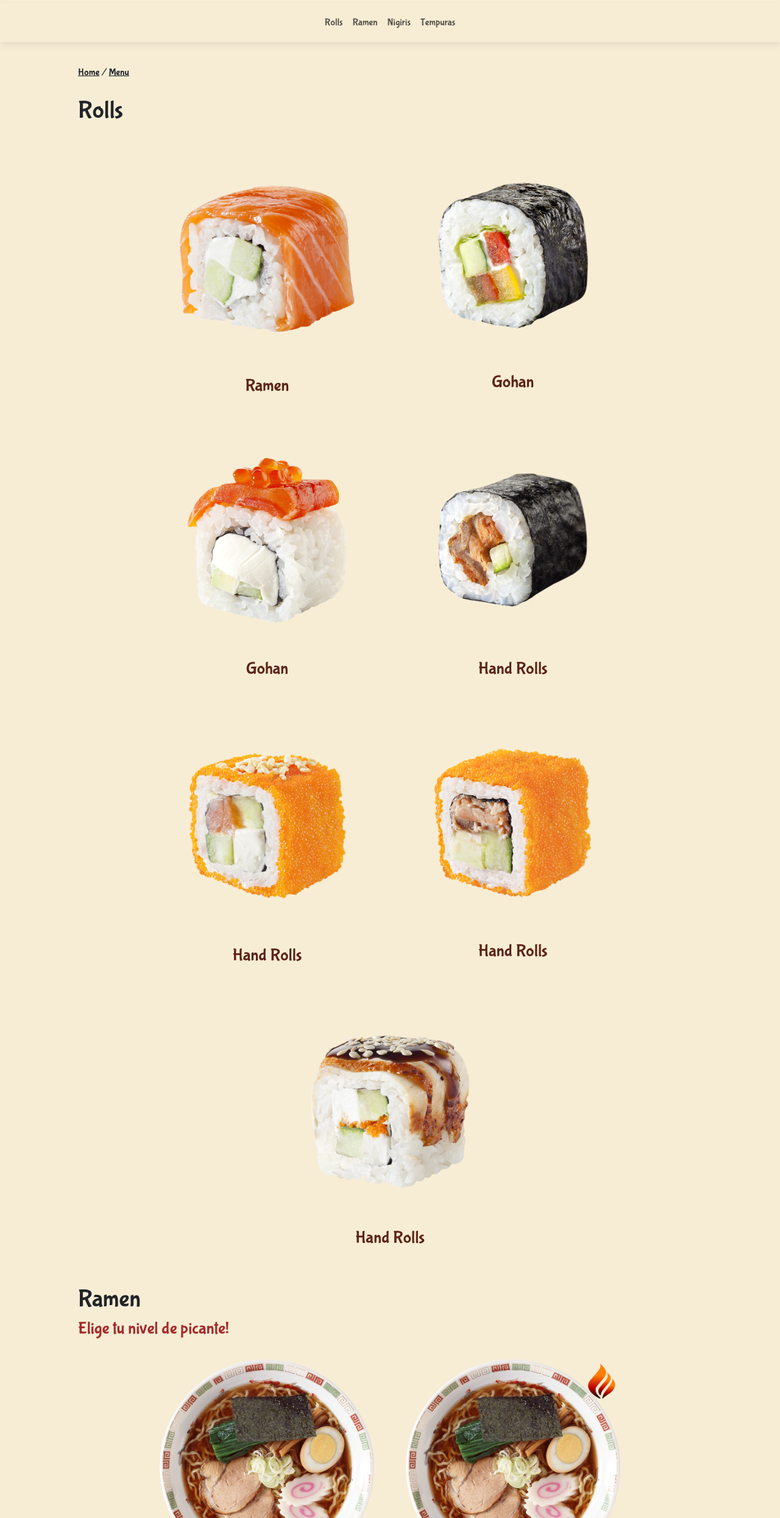
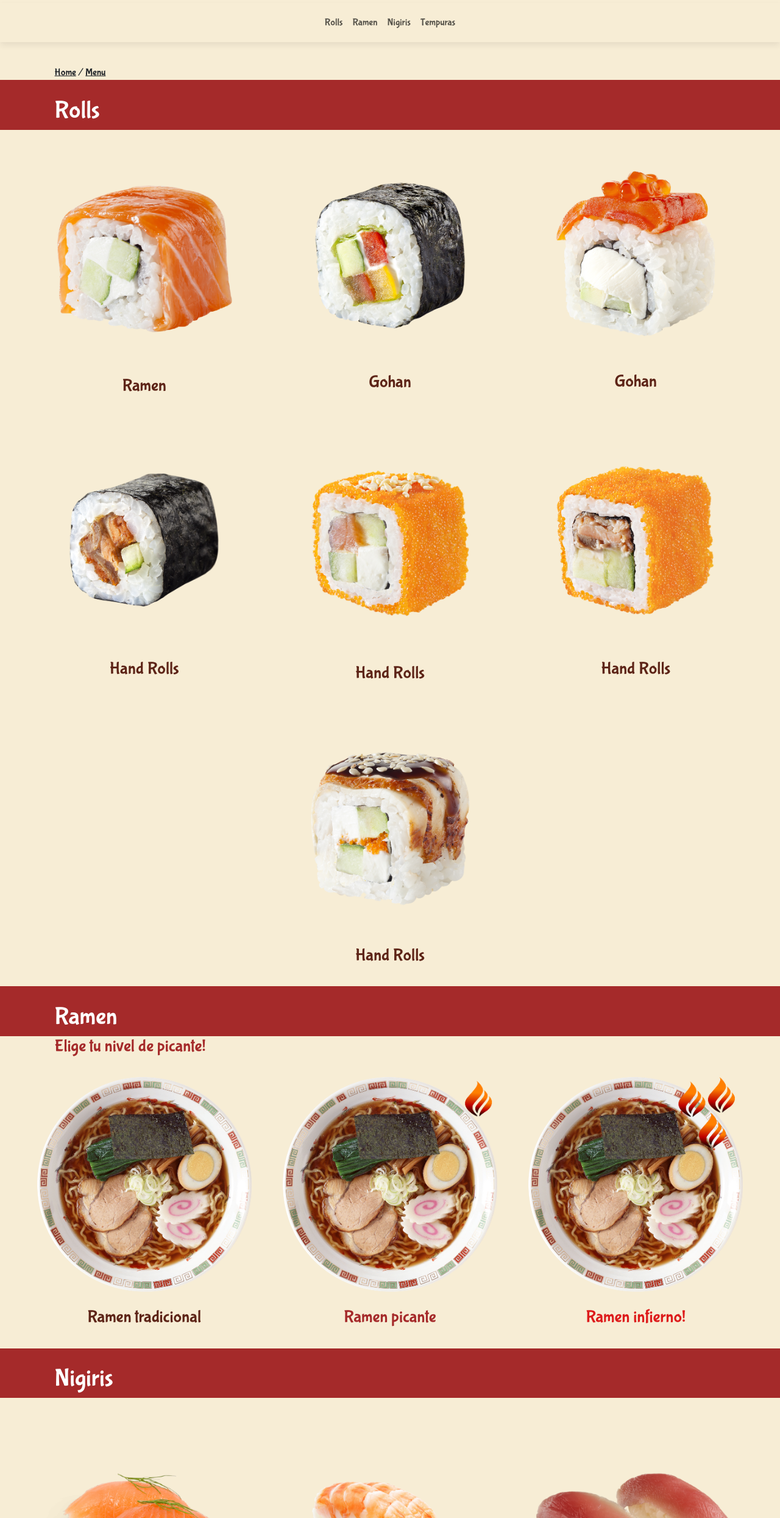
Before and after one commit to JavieerM/JavieerM.github.io, a plain HTML site: page menu.html in a window 1280 px wide. Shown: the part 71-2560 px from the top of the page at 61% size. Drawn offline with nearby package versions, Linux system fonts and the light colour scheme.

Commit message:
Modificacion del menu. Barras rojas entre categorias

```diff
--- a/menu.html
+++ b/menu.html
@@ -73,15 +73,15 @@
 	</nav>
 
 	<!--Menu-->
-	<div class="tarjetas row justify-content-center data-bs-spy="scroll" data-bs-target="#navbar-example2" data-bs-offset="0" class="scrollspy-example" tabindex="0"">
+	<div style="margin: 0;" class="tarjetas row justify-content-center data-bs-spy="scroll" data-bs-target="#navbar-example2" data-bs-offset="0" class="scrollspy-example" tabindex="0"">
 		<div style="margin-top: 3vw; padding-left: 7vw;">
 			<a href="index.html" style="color: inherit;">Home</a>
 			/
 			<a href="menu.html" style="color: inherit;">Menu</a>
 		</div>
 		<!--Rolls-->
-		<div style="padding-left: 7vw; padding-top: 2vw;">
-			<h1 id="Rolls">Rolls</h1>
+		<div style="padding-left: 7vw; padding-top: 2vw; background-color: #a52a2a;">
+			<h1 style="color: white;" id="Rolls">Rolls</h1>
 		</div>
 		<div class="card" style="width: 22rem;">
 			<img src="Rolls\Roll1.png" class="menu-item card-img-top" alt="">
@@ -127,10 +127,10 @@
 		</div>
 
 		<!--Ramen-->
-		<div style="padding-left: 7vw; padding-top: 2vw;">
-			<h1 id="Ramen">Ramen</h1>
-			<h3 style="color: #a52a2a;">Elige tu nivel de picante!</h3>
+		<div style="padding-left: 7vw; padding-top: 2vw; background-color: #a52a2a;"">
+			<h1 id="Ramen" style="color: white;">Ramen</h1>
 		</div>
+		<h3 style="color: #a52a2a; padding-left: 7vw;">Elige tu nivel de picante!</h3>
 		<div class="card" style="width: 22rem;">
 			<img src="Ramen\ramen1.png" class="menu-item card-img-top" alt="Novedad: Ramen">
 			<div class="card-body">
@@ -151,8 +151,8 @@
 		</div>
 
 		<!--Nigiris-->
-		<div style="padding-left: 7vw; padding-top: 2vw;">
-			<h1 id="Nigiris">Nigiris</h1>
+		<div style="padding-left: 7vw; padding-top: 2vw; background-color: #a52a2a;">
+			<h1 style="color: white;" id="Nigiris">Nigiris</h1>
 		</div>
 		<div class="card" style="width: 22rem;">
 			<img src="Nigiris\salmon.png" class="menu-item card-img-top" alt="Novedad: Ramen">
@@ -174,8 +174,8 @@
 		</div>
 
 		<!--Tempuras-->
-		<div style="padding-left: 7vw; padding-top: 2vw;">
-			<h1 id="Tempuras">Tempuras</h1>
+		<div style="padding-left: 7vw; padding-top: 2vw; background-color: #a52a2a;">
+			<h1 style="color: white;" id="Tempuras">Tempuras</h1>
 		</div>
 		<div class="card" style="width: 22rem;">
 			<img src="Tempuras\camaron-tempura.png" class="menu-item card-img-top" alt="Novedad: Ramen">
```
Also changed, not shown: nosotros.html (+1 -1 lines).
